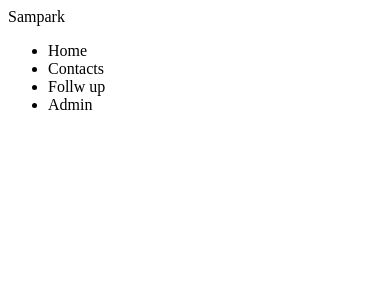
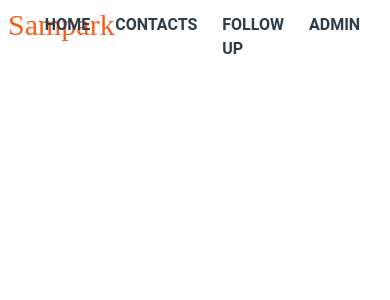
Before and after one commit to nital-patel/sampark, an Angular app: page / in a window 390 px wide. Shown: the top 300 px of the page. Built offline with nearby package versions, Linux system fonts and the light colour scheme.

Commit message:
add media query in navbar

```diff
--- a/src/app/header-navbar/header-navbar.component.css
+++ b/src/app/header-navbar/header-navbar.component.css
@@ -1,4 +1,6 @@
-@media screen and (min-width: 600px) {
+
+
+@media screen and (min-width: 800px) {
     nav {
         background-color: rgb(255, 255, 255);
         box-shadow: none;
@@ -9,15 +11,12 @@
         font-size: 16px;
         font-weight: 100;
         height: 100%;
-        line-height: 24px;
         cursor: pointer;
     }
     .header-contanier {
     display: block;
     color: #f75d1c;
     font-size: 30px;
-    box-sizing: content-box;
-    line-height: 5px;
     }
     .header-row {
     justify-content: space-between;
@@ -37,6 +36,7 @@
     align-items: center;
     justify-content: center;
     box-sizing: border-box;
+    border-bottom: 50px;
     }
     ul {
     display: flex;
@@ -45,8 +45,8 @@
     }
     ul li {
     display: inline-block;
-    margin: 0px 40px 0px 0px;
-    border-bottom-style: none;
+    margin: -45px 25px 0px 0px;
+    border-bottom-style: none;                   ;
     cursor: pointer;
     font-size: 16px;
     line-height: 1.5;
@@ -54,10 +54,70 @@
     box-sizing: inherit;
     font-family: "Roboto", "Helvetica", "Arial", sans-serif;
     font-weight: 600;
-    white-space: nowrap;
+
     }
     ul li:hover {
     color: #067bc2;
     font-weight: 700;
     }
 }
+@media screen and (min-width: 200px) {
+    nav {
+        background-color: rgb(255, 255, 255);
+        box-shadow: none;
+        box-sizing: border-box;
+        color: rgb(42, 61, 76);
+        display: block;
+        font-family: Rubik;
+        font-size: 16px;
+        font-weight: 100;
+        height: 100%;
+        cursor: pointer;
+    }
+    .header-contanier {
+    display: block;
+    color: #f75d1c;
+    font-size: 30px;
+    }
+    .header-row {
+    justify-content: space-between;
+    grid-area: utility-row;
+    display: flex;
+    flex-direction: row;
+    align-items: center;
+    color: #2A3D4C;
+    font-family: 'Rubik';
+    font-size: 16px;
+    line-height: 1.5;
+    box-sizing: border-box;
+    }
+    .nav-wrapper {
+    width: 100%;
+    display: inline-flex;
+    align-items: center;
+    justify-content: center;
+    box-sizing: border-box;
+    border-bottom: 50px;
+    }
+    ul {
+    display: flex;
+    justify-content: center;
+    flex-direction: row;
+    }
+    ul li {
+    display: block;
+    margin: -45px 25px 0px 0px;
+    border-bottom-style: none;                   ;
+    cursor: pointer;
+    font-size: 16px;
+    line-height: 1.5;
+    text-transform: uppercase;
+    box-sizing: inherit;
+    font-family: "Roboto", "Helvetica", "Arial", sans-serif;
+    font-weight: 600;
+    }
+    ul li:hover {
+    color: #067bc2;
+    font-weight: 700;
+    }
+}
--- a/src/app/header-navbar/header-navbar.component.html
+++ b/src/app/header-navbar/header-navbar.component.html
@@ -4,13 +4,14 @@
         <a class="header-contanier">Sampark</a>
             <div class="header-row">
                 <span class="nav-wrapper">
-                    <div>
+                    <div class="responsive-header-menu">
                     <ul id='sampark-menu'>
                         <li>Home</li>
                         <li>Contacts</li>
-                        <li>Follw up</li>
+                        <li>Follow up</li>
                         <li>Admin</li>
                     </ul>
+                    <i class="fal fa-question-circle"></i>
                 </div>
                 </span>
 
```
